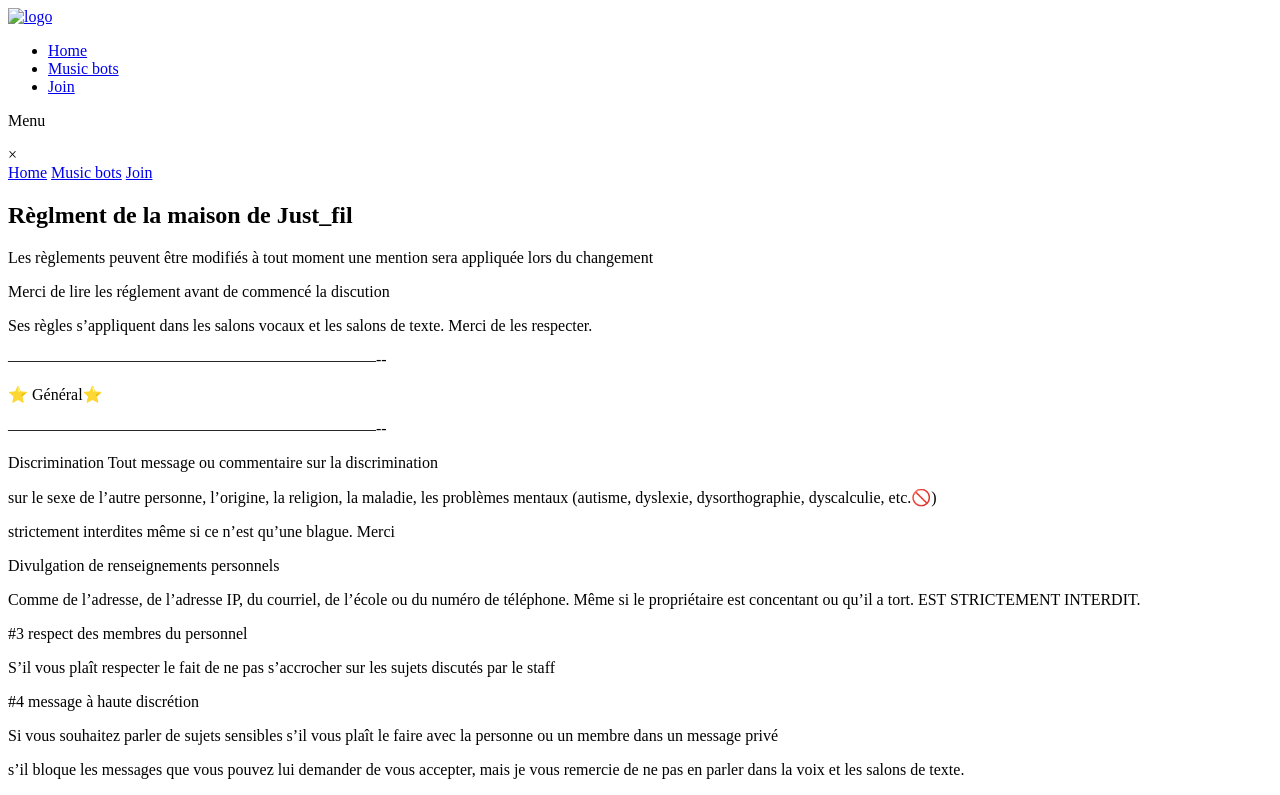
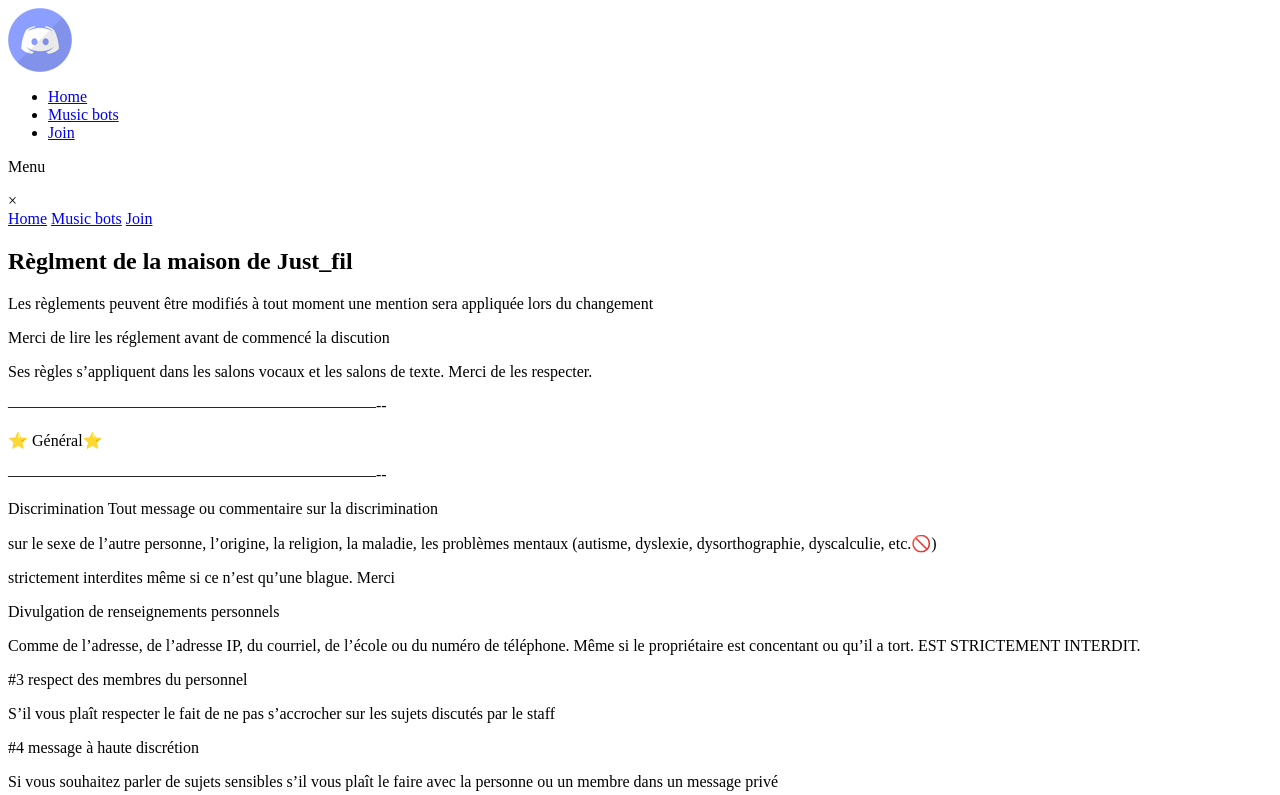
Before and after one commit to G0ldsand01/JustFil, a plain HTML site: page index.html in a window 1280 px wide. Shown: the top 795 px of the page. Drawn offline with Linux system fonts and the light colour scheme.

Commit message:
Update index.html

```diff
--- a/index.html
+++ b/index.html
@@ -1,7 +1,7 @@
 <body>
     <section id="home">
         <header>
-            <a class="logo" href="/"><img src="css/img/logo.png" alt="logo"></a>
+            <a class="logo" href="/"><img src="img/icon.png" alt="logo"></a>
             <nav>
             <ul class="nav__links">
                 <li><a href="index.html">Home</a></li>
```
